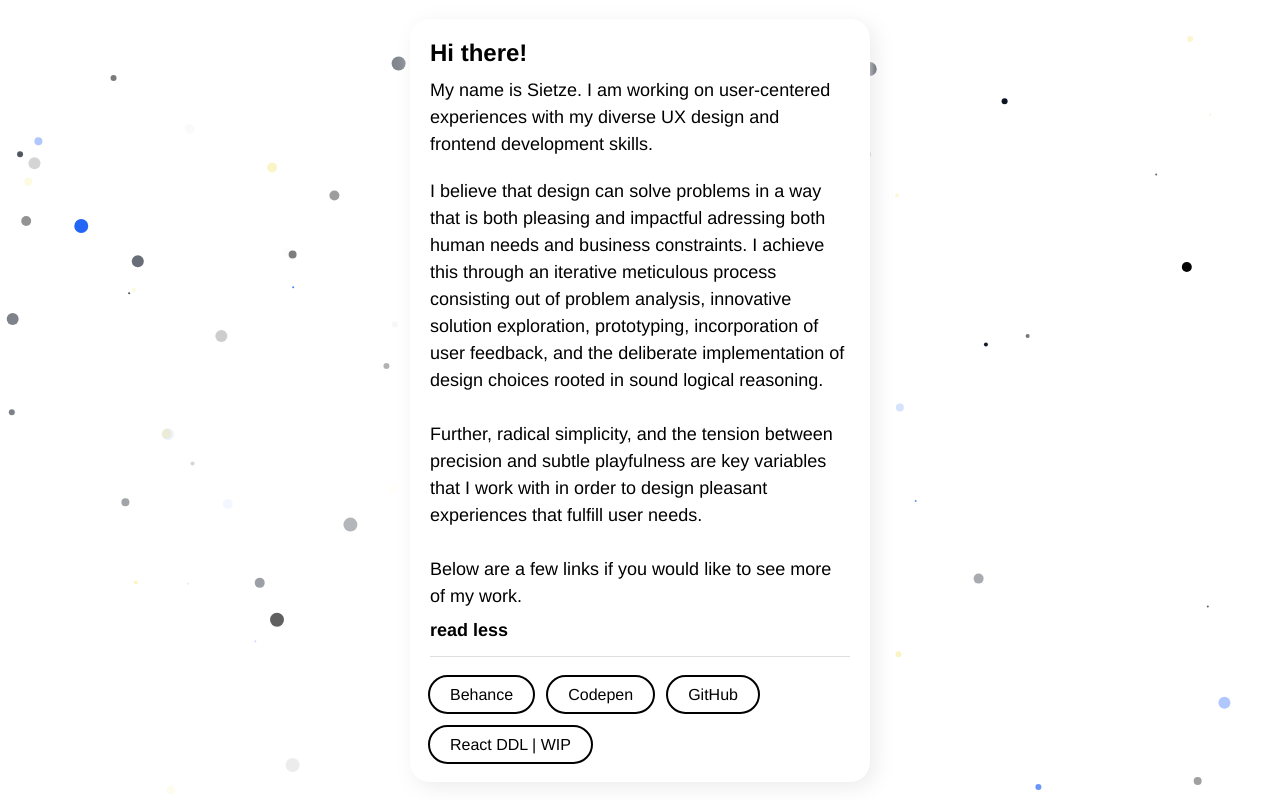
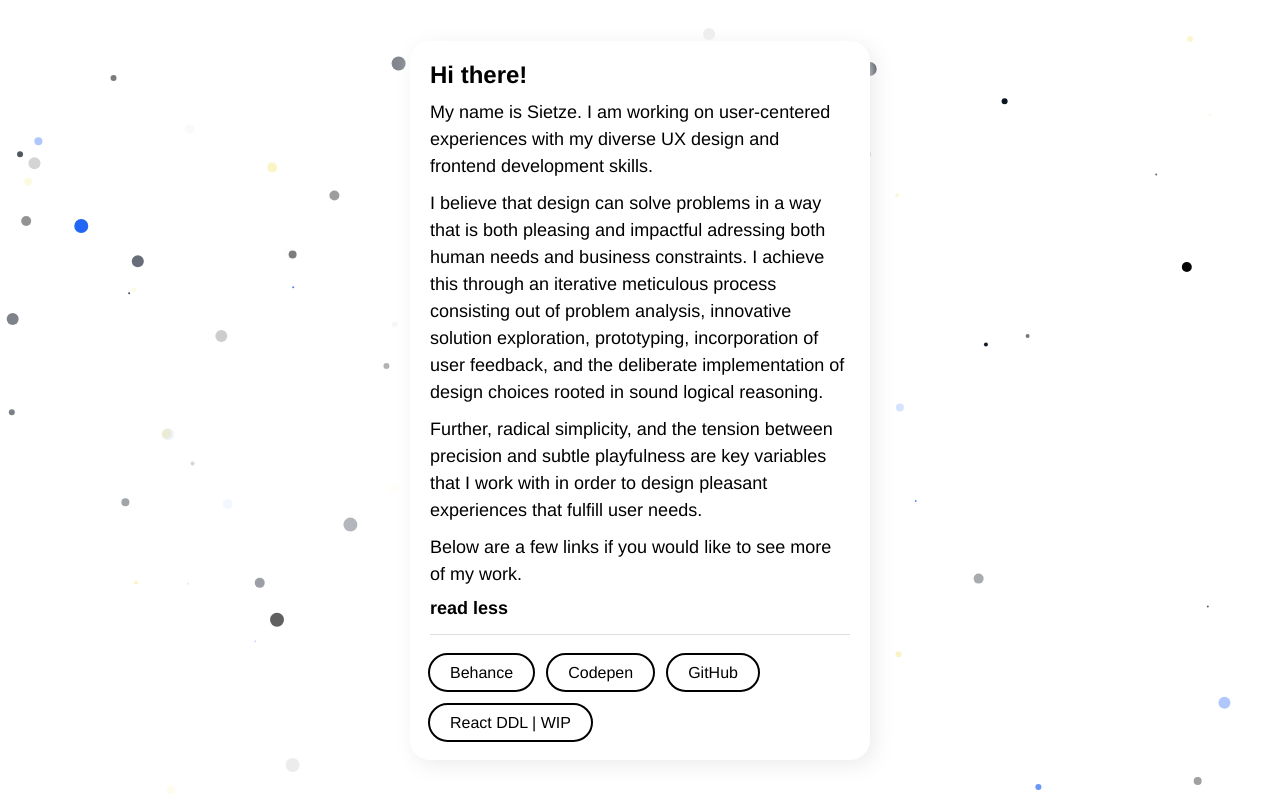
Before and after one commit to supernova770/portfolio, a React (Create React App) app: page / in a window 1280 px wide. Both pictures are taken after a click on the element "read more...". Built offline with nearby package versions, Linux system fonts and the light colour scheme.

Commit message:
new edits

```diff
--- a/src/components/card/card.css
+++ b/src/components/card/card.css
@@ -46,7 +46,7 @@
     font-size: 18px;
     color: black;
     line-height: 1.5;
-    margin-top: 20px;
+    margin-top: 10px;
     height:auto;
     visibility:visible;
     opacity: 1;
--- a/src/components/card/card.jsx
+++ b/src/components/card/card.jsx
@@ -24,13 +24,13 @@ export const Card = ({ href, name }) => {
             exploration, prototyping, incorporation of user feedback, and the deliberate implementation of
             design choices rooted in sound logical reasoning.
             </p>
-            <br />
+            <div style={{height:10}}/>
             <p id="portfolio-text-p">
             Further, radical simplicity, and the tension between
             precision and subtle playfulness are key variables that I work with in order to design pleasant experiences
             that fulfill user needs.
             </p>
-            <br />
+            <div style={{height:10}}/>
             <p id="portfolio-text-p">
             Below are a few links if you would like to see more of my work.
             </p>
```
